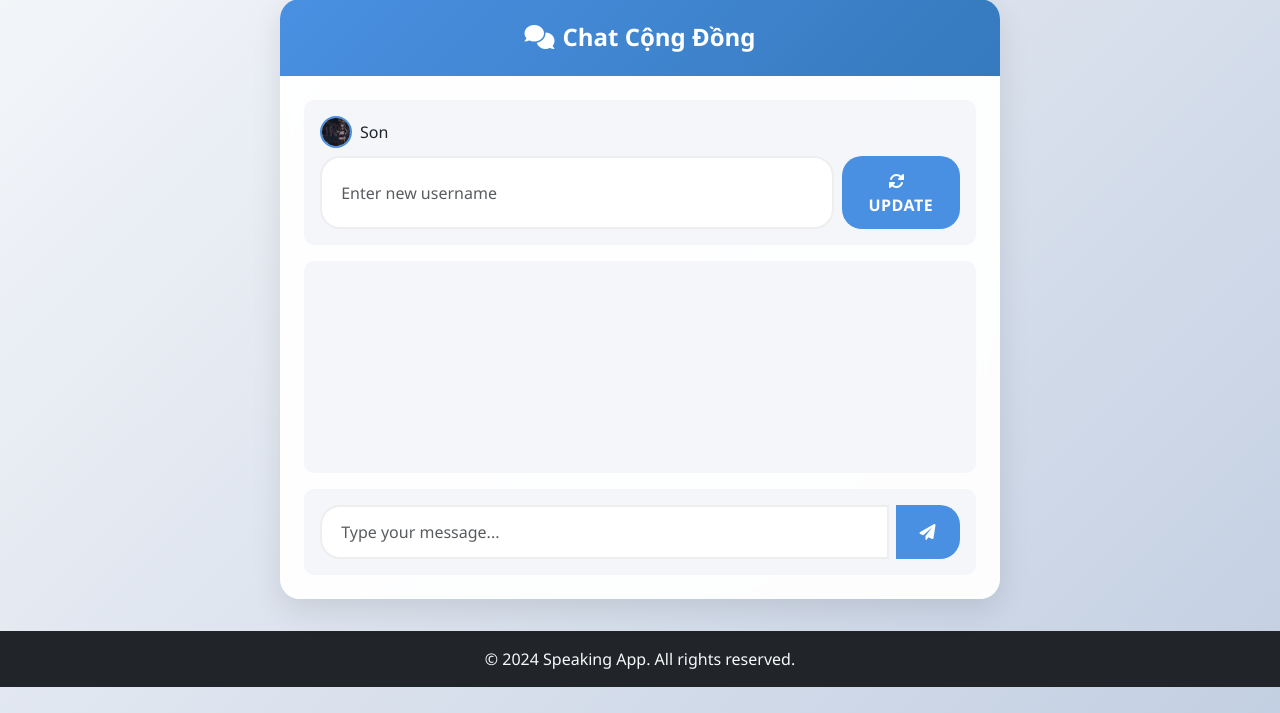
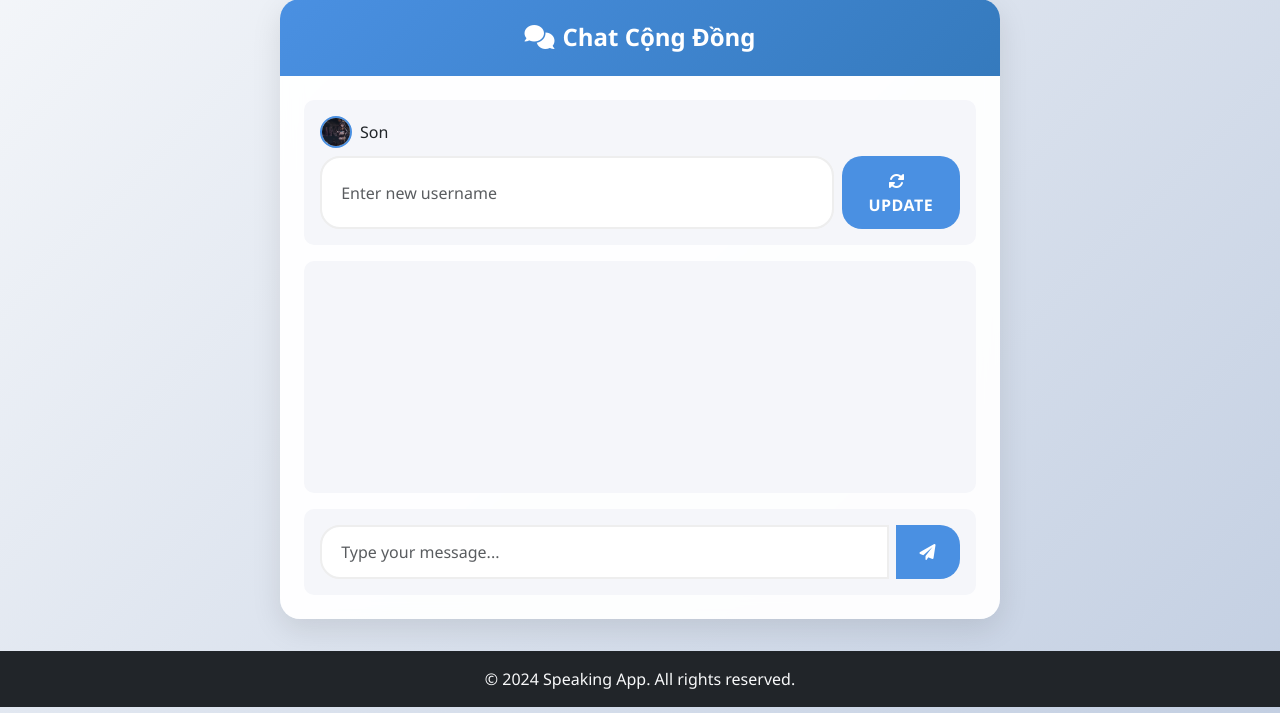
Before and after one commit to Hoangsonvjppro/PythonProject, a Flask app: page /chat in a window 1280 px wide. Shown: the part 87-800 px from the top of the page. Run offline with Flask 3, Linux system fonts and the light colour scheme; a user stored in the database is signed in.

Commit message:
a little adjustment in CSS

```diff
--- a/templates/chatting.html
+++ b/templates/chatting.html
@@ -60,9 +60,14 @@
             border-radius: 20px;
             box-shadow: 0 10px 30px rgba(0, 0, 0, 0.1);
             overflow: hidden;
-            height: calc(100vh - 200px);
+            height: calc(100vh - 180px);
             display: flex;
             flex-direction: column;
+        }
+
+        .message-timestamp {
+            margin-top: 0.2rem;
+            text-align: right;
         }
 
         .chat-header {
@@ -324,6 +329,15 @@
                 messageText.textContent = message;
                 contentDiv.appendChild(messageText);
 
+                // Thêm thời gian gửi tin nhắn
+                const timestampDiv = document.createElement("div");
+                timestampDiv.className = "message-timestamp";
+                timestampDiv.style.fontSize = "0.7rem";
+                timestampDiv.style.color = "#999";
+                const now = new Date();
+                timestampDiv.textContent = now.toLocaleTimeString();
+                contentDiv.appendChild(timestampDiv);
+
                 messageElement.appendChild(contentDiv);
             } else {
                 messageElement.className = "system-message";
```
Also changed, not shown: instance/learning_app.db.
